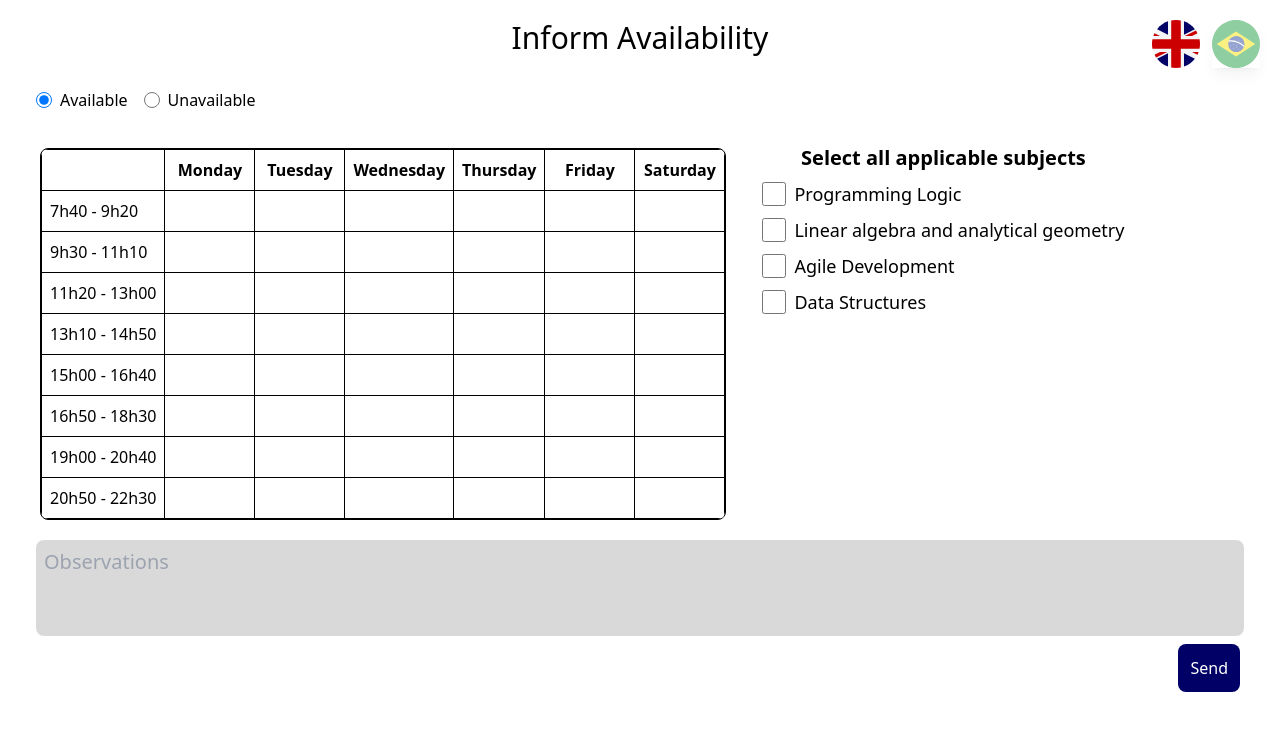
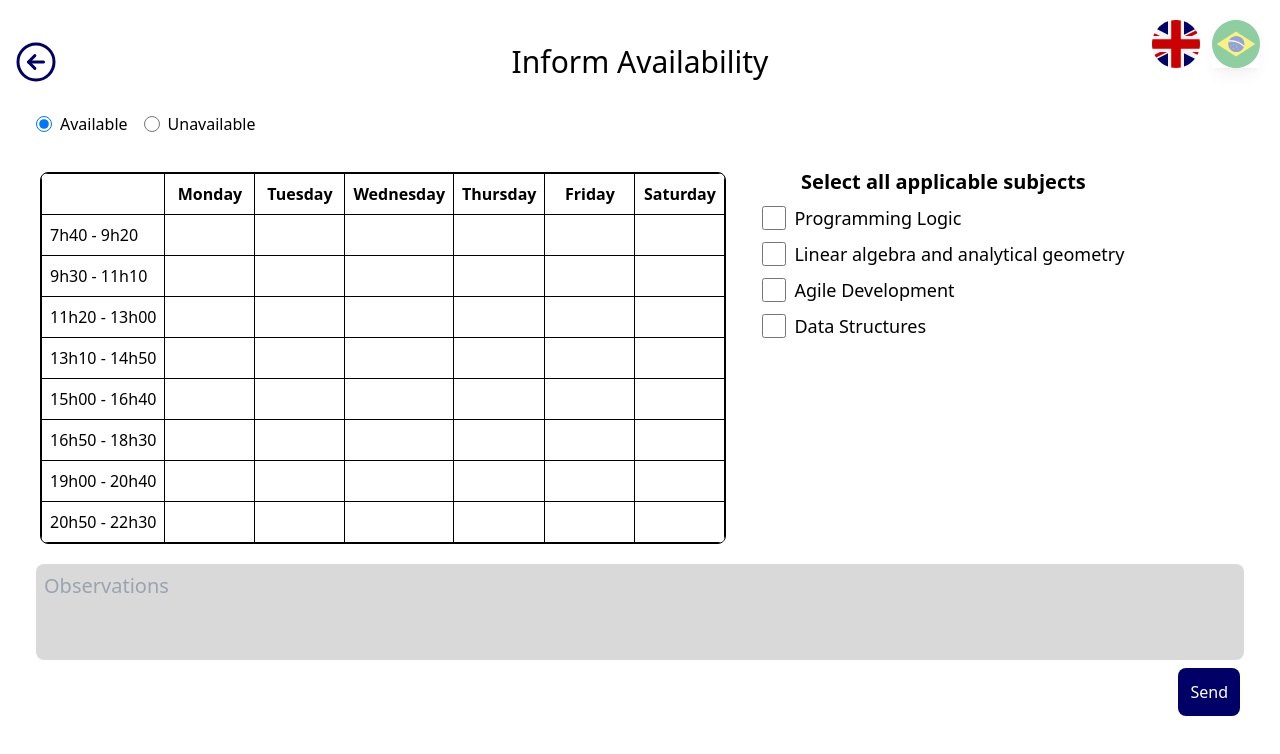
Before and after one commit to Instituto-Maua-de-Tecnologia/20242-Maua-CICSI1-Fontys-frontend, a React (Vite) app: page / in a window 1280 px wide. Shown: the top 754 px of the page. Built offline with nearby package versions, Linux system fonts and the light colour scheme.

Commit message:
schedule-table/create arrow

```diff
--- a/src/schedule/index.tsx
+++ b/src/schedule/index.tsx
@@ -109,6 +109,9 @@ const ScheduleTable: React.FC = () => {
 
   return (
     <div className="p-5">
+      <button>
+        <ArrowCircleLeft color="#000066" size={48} className="fixed left-3 top-" />
+      </button>
       <TranslationButtons/>
       <h2 className="text-center text-3xl text-black mb-8">{translations[currentLanguage].scheduleTitle}</h2>
       <div className="flex justify-between items-center mb-4 p-4 pb-0 pt-0">
```
